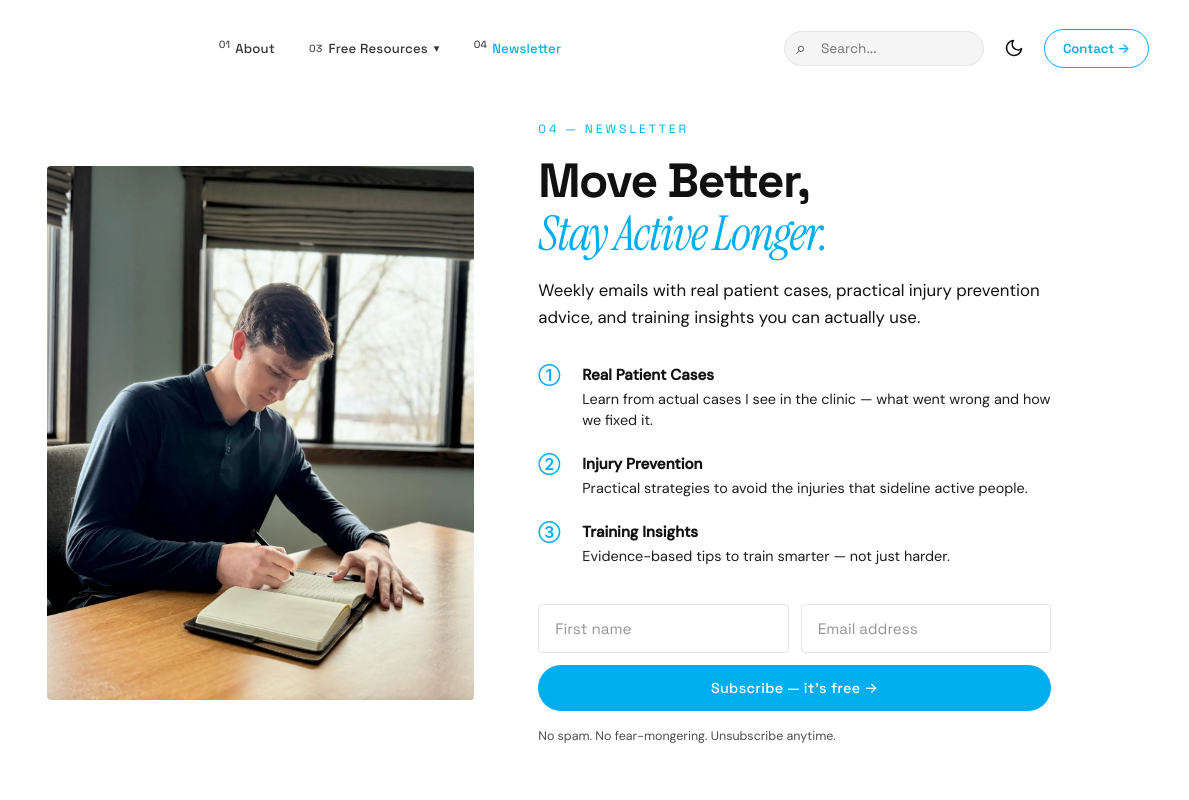
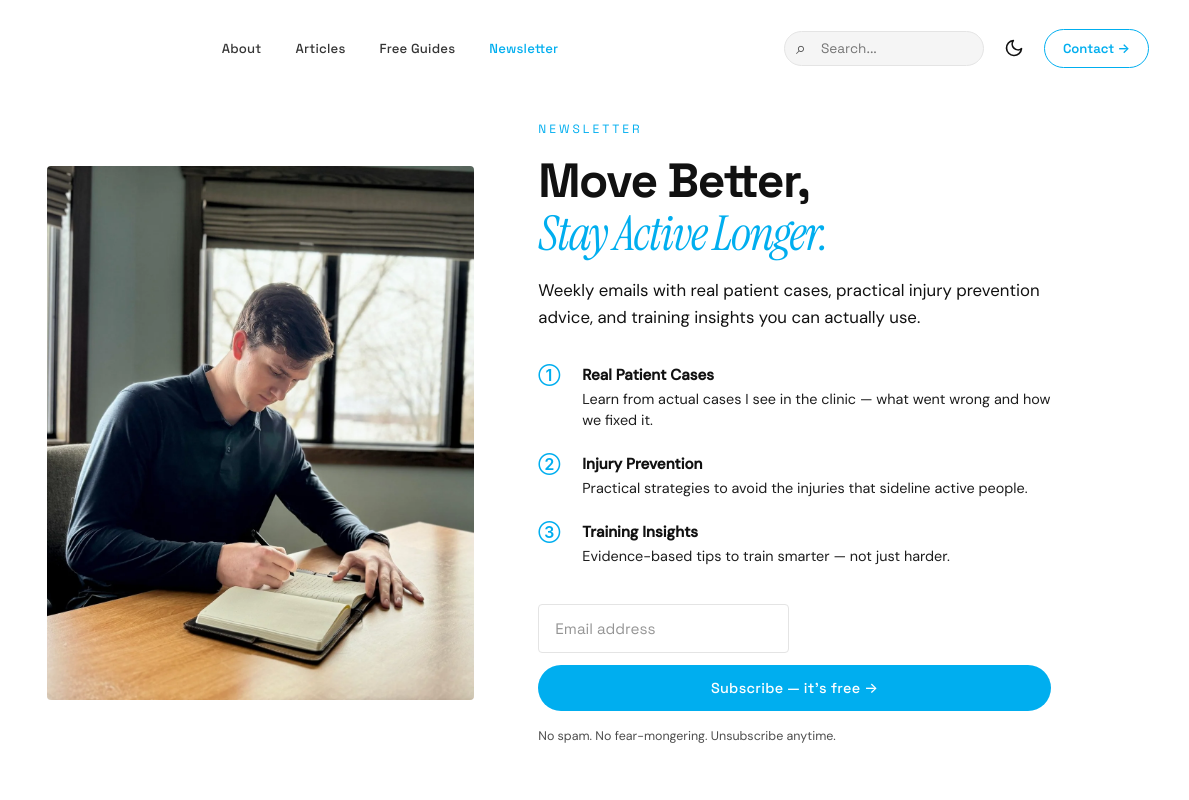
Before and after one commit to khersh111/kevin-site, a plain HTML site: page newsletter.html in a window 1280 px wide. Shown: the top 800 px of the page, 91-1280 px from the left. Drawn offline with Linux system fonts and the light colour scheme; files whose address does not match are found by name.

Commit message:
design: remove all section numbers from nav and page headers for cleaner look

```diff
--- a/newsletter.html
+++ b/newsletter.html
@@ -20,7 +20,7 @@
                 <img src="kevin-writing.jpg" alt="Kevin writing and studying">
             </div>
             <div class="newsletter-page-content">
-                <span class="page-hero-label anim-in">04 — Newsletter</span>
+                <span class="page-hero-label anim-in">Newsletter</span>
                 <h1 class="newsletter-page-title anim-in">Move Better,<br><em>Stay Active Longer.</em></h1>
                 <p class="newsletter-page-desc anim-in">Weekly emails with real patient cases, practical injury prevention advice, and training insights you can actually use.</p>
 
@@ -50,7 +50,6 @@
 
                 <form class="newsletter-form anim-in" id="newsletter-form" onsubmit="handleNewsletterSubmit(event)">
                     <div class="form-fields">
-                        <input type="text" id="newsletter-first" class="form-input" placeholder="First name" required>
                         <input type="email" id="newsletter-email" class="form-input" placeholder="Email address" required>
                     </div>
                     <button type="submit" class="form-submit" id="newsletter-submit">Subscribe — it's free →</button>
@@ -176,14 +175,13 @@
         e.preventDefault();
         const btn = document.getElementById('newsletter-submit');
         const email = document.getElementById('newsletter-email').value;
-        const firstName = document.getElementById('newsletter-first').value;
         btn.textContent = 'Subscribing...';
         btn.disabled = true;
         try {
             const res = await fetch('/api/subscribe', {
                 method: 'POST',
                 headers: { 'Content-Type': 'application/json' },
-                body: JSON.stringify({ email, first_name: firstName })
+                body: JSON.stringify({ email })
             });
             if (res.ok) {
                 btn.textContent = '✓ Success!';
--- a/shared.js
+++ b/shared.js
@@ -2,30 +2,15 @@
 // Injects nav + footer into every page for consistency
 
 function getNavHTML(activePage) {
-    const isResourcesActive = activePage === 'articles' || activePage === 'guides' || activePage === 'booknotes';
     return `
     <nav class="nav" id="nav">
         <div class="nav-inner">
             <a href="/" class="nav-logo" id="nav-logo">KH<span class="nav-logo-dot">.</span></a>
             <div class="nav-links" id="nav-links">
-                <a href="/about" class="nav-link ${activePage === 'about' ? 'active' : ''}" data-num="01">About</a>
-                <div class="nav-dropdown-wrap ${isResourcesActive ? 'active' : ''}" id="nav-resources-wrap">
-                    <button class="nav-link nav-dropdown-trigger ${isResourcesActive ? 'active' : ''}" data-num="03" aria-expanded="false" aria-haspopup="true" id="nav-resources-btn">
-                        Free Resources <span class="nav-dropdown-caret">▾</span>
-                    </button>
-                    <div class="nav-dropdown" id="nav-dropdown" role="menu">
-                        <a href="/articles" class="nav-dropdown-item ${activePage === 'articles' ? 'active' : ''}" data-num="01" role="menuitem">Articles</a>
-                        <a href="/free-guides" class="nav-dropdown-item ${activePage === 'guides' ? 'active' : ''}" data-num="02" role="menuitem">Free Guides</a>
-                        <a href="/book-notes" class="nav-dropdown-item ${activePage === 'booknotes' ? 'active' : ''}" data-num="03" role="menuitem">Book Notes</a>
-                    </div>
-                </div>
-                <a href="/newsletter" class="nav-link ${activePage === 'newsletter' ? 'active' : ''}" data-num="04">Newsletter</a>
-                <div class="mobile-only nav-mobile-resources">
-                    <span class="nav-mobile-resources-label">Free Resources</span>
-                    <a href="/articles" class="nav-link nav-link-sub ${activePage === 'articles' ? 'active' : ''}" data-num="01">Articles</a>
-                    <a href="/free-guides" class="nav-link nav-link-sub ${activePage === 'guides' ? 'active' : ''}" data-num="02">Free Guides</a>
-                    <a href="/book-notes" class="nav-link nav-link-sub ${activePage === 'booknotes' ? 'active' : ''}" data-num="03">Book Notes</a>
-                </div>
+                <a href="/about" class="nav-link ${activePage === 'about' ? 'active' : ''}">About</a>
+                <a href="/articles" class="nav-link ${activePage === 'articles' ? 'active' : ''}">Articles</a>
+                <a href="/free-guides" class="nav-link ${activePage === 'guides' ? 'active' : ''}">Free Guides</a>
+                <a href="/newsletter" class="nav-link ${activePage === 'newsletter' ? 'active' : ''}">Newsletter</a>
                 <a href="/contact" class="nav-cta mobile-only">Contact →</a>
             </div>
             <div class="nav-actions">
--- a/styles.css
+++ b/styles.css
@@ -149,14 +149,6 @@ img { max-width: 100%; display: block; }
     border-radius: 6px;
     transition: all 0.2s ease;
     letter-spacing: 0.2px;
-}
-
-.nav-link::before {
-    content: attr(data-num) " ";
-    font-size: 0.65rem;
-    color: var(--text-muted);
-    vertical-align: super;
-    margin-right: 2px;
 }
 
 .nav-link:hover {
```
Also changed, not shown: articles.html (+1 -1 lines), free-guides.html (+1 -1 lines), index.html (+0 -3 lines).
